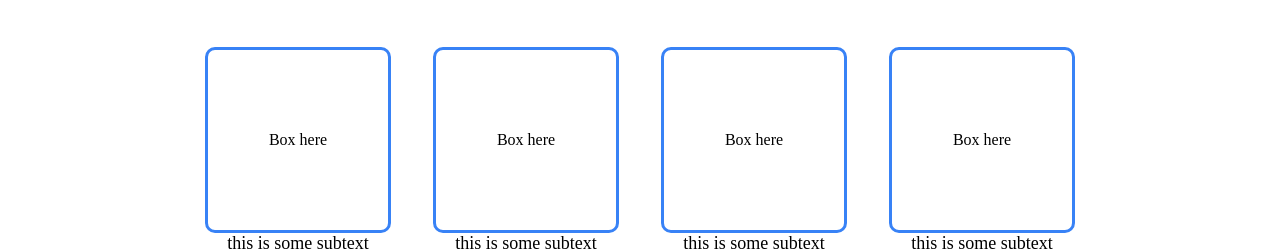
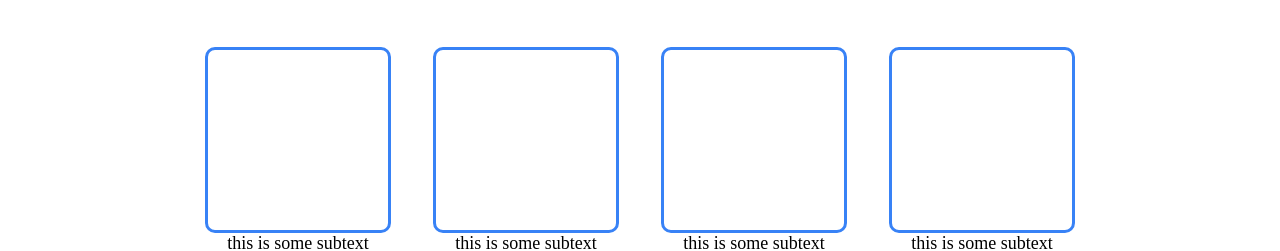
Before and after one commit to Tiernan330/Odin-Landing-Page, a plain HTML site: page index.html in a window 1280 px wide. Shown: the part 563-814 px from the top of the page. Drawn offline with Linux system fonts and the light colour scheme.

Commit message:
Add files via upload

```diff
--- a/index.html
+++ b/index.html
@@ -41,19 +41,19 @@
                 <div class="information-title">Some random information</div>
                 <div class="inner-container">
                     <div class="box">
-                        <div class="image">Box here</div>
+                        <div class="image"></div>
                         <div class="subtext">this is some subtext under an illustration or image</div>
                     </div>
                     <div class="box">
-                        <div class="image">Box here</div>
+                        <div class="image"></div>
                         <div class="subtext">this is some subtext under an illustration or image</div>
                     </div>
                     <div class="box">
-                        <div class="image">Box here</div>
+                        <div class="image"></div>
                         <div class="subtext">this is some subtext under an illustration or image</div>
                     </div>
                     <div class="box">
-                        <div class="image">Box here</div>
+                        <div class="image"></div>
                         <div class="subtext">this is some subtext under an illustration or image</div>
                     </div>
                 </div>
```
